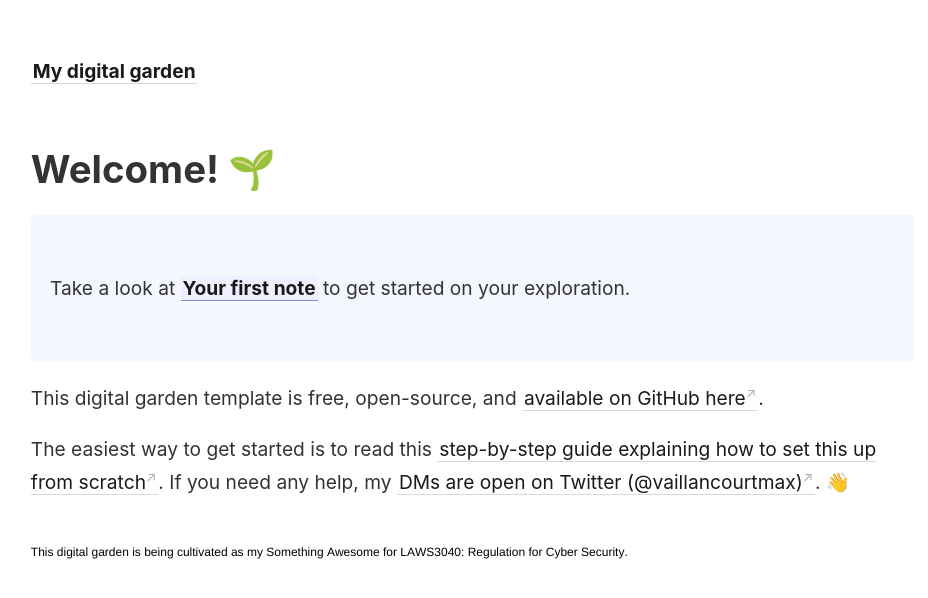
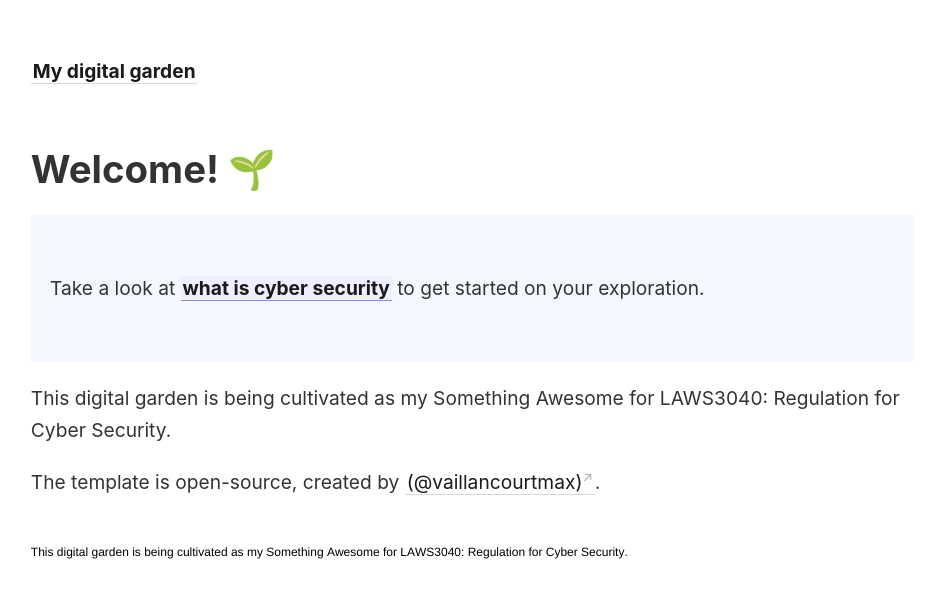
Before and after one commit to ctr-l/digital-garden, a Jekyll site: the page built from _pages/index.md, in a window 1280 px wide. Shown: the top 598 px of the page, without its empty margins (46-974 px from the left). Built offline with Jekyll 4.4.1, drawn with Linux system fonts in a browser that asks for light colours.

Commit message:
Update content

```diff
--- a/_pages/index.md
+++ b/_pages/index.md
@@ -8,12 +8,12 @@ permalink: /
 # Welcome! 🌱
 
 <p style="padding: 3em 1em; background: #f5f7ff; border-radius: 4px;">
-  Take a look at <span style="font-weight: bold">[[Your first note]]</span> to get started on your exploration.
+  Take a look at <span style="font-weight: bold">[[what is cyber security]]</span> to get started on your exploration.
 </p>
 
-This digital garden template is free, open-source, and [available on GitHub here](https://github.com/maximevaillancourt/digital-garden-jekyll-template).
+This digital garden is being cultivated as my Something Awesome for LAWS3040: Regulation for Cyber Security.
 
-The easiest way to get started is to read this [step-by-step guide explaining how to set this up from scratch](https://maximevaillancourt.com/blog/setting-up-your-own-digital-garden-with-jekyll). If you need any help, my [DMs are open on Twitter (@vaillancourtmax)](https://twitter.com/vaillancourtmax). 👋
+The template is open-source, created by [(@vaillancourtmax)](https://twitter.com/vaillancourtmax).
 
 <style>
   .wrapper {
```
Also changed, not shown: _notes/Tallinn Manual.md (added, +3 -0 lines), _notes/cats.md (deleted, +0 -21 lines), _notes/consistency.md (deleted, +0 -7 lines), _notes/move your body every day.md (deleted, +0 -11 lines), _notes/what is cyber security.md (+1 -1 lines), 1 other file.
